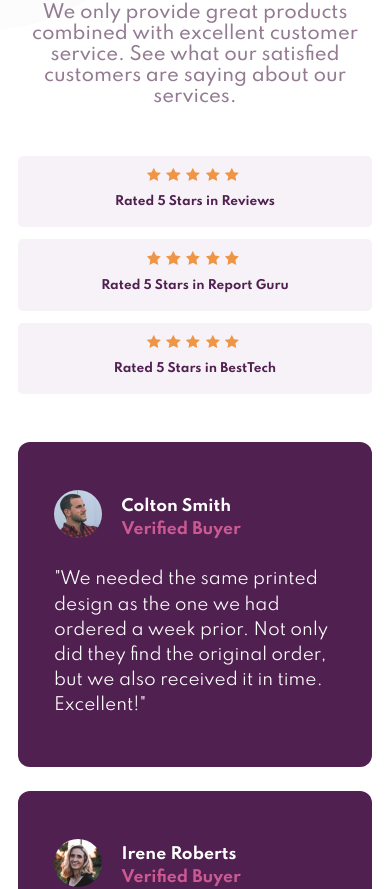
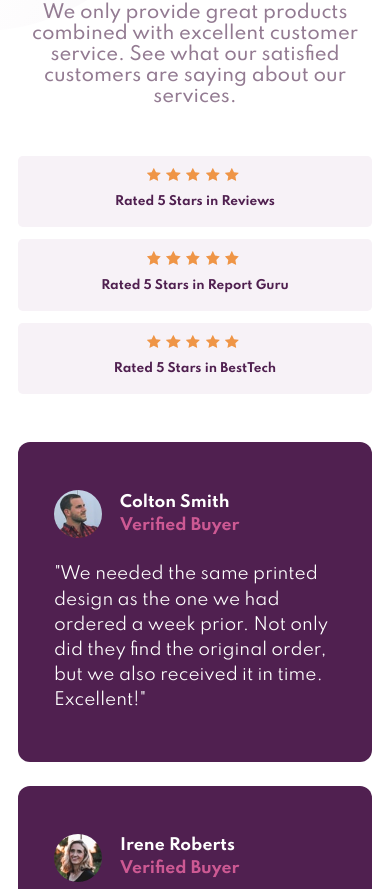
Before and after one commit to HernanChoquo161Dev/FEM-SocialProofSection, a plain HTML site: page index.html in a window 390 px wide. Shown: the part 212-1101 px from the top of the page. Drawn offline with Linux system fonts and the light colour scheme.

Commit message:
add change responsive design - CSS

```diff
--- a/css/style.css
+++ b/css/style.css
@@ -28,30 +28,29 @@ html {
 }
 /**CSS - Container component**/
 body {
+  height: 100vh;
+
   background-color: var(--color-background);
   background-size: 40vw, 80vw;
   background-image: url(../images/bg-pattern-top-desktop.svg),
     url("../images/bg-pattern-bottom-desktop.svg");
   background-repeat: no-repeat, no-repeat;
   background-position: left 0vw top 0vh, right 0 bottom 0;
-
   font-family: "Spartan", sans-serif;
 }
-.main-page {
-  width: 100vw;
-}
+/*CSS - Component*/
 .social-proof {
   display: flex;
   justify-content: center;
   align-content: center;
   flex-direction: column;
-  width: 100%;
 
   padding: 0 18rem;
   padding-top: 12rem;
+  padding-bottom: 4rem;
   margin: auto;
 }
-/**/
+/*CSS - Info and Opinions section*/
 .social-proof__info {
   flex-basis: 50%;
 
@@ -66,13 +65,14 @@ body {
 
   padding-top: 6rem;
 }
-/**/
+/*CSS - Presentation and Score section*/
 .social-proof__text {
   flex-basis: 46%;
 }
 .social-proof__score {
   flex-basis: 54%;
 }
+/*CSS - Score component*/
 .social-proof__tittle {
   color: var(--color-tittle);
   font-size: 5.6rem;
@@ -90,15 +90,13 @@ body {
 
   padding-right: 6rem;
 }
-/**/
+/*CSS - Score section*/
 .user-score {
   background-color: var(--color-score);
   color: var(--color-tittle);
 
   display: flex;
-  flex-basis: 100%;
   align-items: center;
-  flex-wrap: wrap;
 
   margin-top: 1.6rem;
   padding: 1rem 3rem;
@@ -106,7 +104,7 @@ body {
   border-radius: 0.8rem;
 }
 .user-score__box-image {
-  display: inline-block;
+  flex: 0 0 auto;
 
   margin-right: 3rem;
 }
@@ -115,7 +113,7 @@ body {
   margin-right: 0.6rem;
 }
 .user-score__box-text {
-  display: inline-block;
+  flex: 1 1 auto;
 }
 .user-score__text {
   font-size: 1.4rem;
@@ -123,7 +121,7 @@ body {
 
   margin: 1rem 0;
 }
-/*------*/
+/*--CSS - Score component - Modifiers--*/
 .user-score--start {
   margin-right: 16rem;
 }
@@ -134,7 +132,7 @@ body {
 .user-score--end {
   margin-left: 16rem;
 }
-/**/
+/*CSS - Opionions component*/
 .user-opinion {
   background-color: var(--color-tittle);
   color: var(--color-background);
@@ -143,25 +141,21 @@ body {
   border-radius: 2rem;
 }
 .user-info {
-  display: block;
-
   padding: 3rem 3.6rem;
   padding-top: 3.6rem;
-}
-.user-info__box-image {
-  display: inline-block;
+
+  display: flex;
+  align-items: center;
 }
 .user-info__image {
-  width: 4.6rem;
+  width: 4.8rem;
   border-radius: 100%;
 }
 .user-info__presentation {
-  position: relative;
   display: inline-block;
   font-size: 1.4rem;
 
   margin-left: 3rem;
-  top: -0.8rem;
 }
 .user-info__name {
   display: block;
@@ -172,8 +166,6 @@ body {
   display: block;
 }
 .user-opinion__text {
-  display: block;
-
   font-size: 136%;
   font-weight: 400;
   line-height: 2.2rem;
@@ -181,20 +173,18 @@ body {
   padding: 0 3.6rem;
   padding-bottom: 3.6rem;
 }
-/**/
+/*CSS - Opionions component - Modifiers*/
 .user-opinion--margin {
   margin-left: 3rem;
   margin-right: 3rem;
 }
 .user-opinion--center {
-  position: relative;
   margin-top: 2rem;
 }
 .user-opinion--end {
-  position: relative;
   margin-top: 4rem;
 }
-
+/*CSS - Changes for the adaptation responsive*/
 @media screen and (min-width: 1900px) {
   html {
     font-size: 100%;
@@ -215,52 +205,61 @@ body {
     font-size: 43.2%;
   }
 }
+@media screen and (max-width: 900px) {
+  html {
+    font-size: 38.2%;
+  }
+}
+/*CSS - Changes for the adaptation of the mobile*/
 @media screen and (max-width: 780px) {
   body {
-    background-image: url("../images/bg-pattern-top-mobile.svg");
-    background-size: contain;
-    background-position: left top;
+    height: auto;
+
+    background-image: url("../images/bg-pattern-top-mobile.svg"),
+      url("../images/bg-pattern-bottom-mobile.svg");
+    background-size: contain, contain;
+    background-position: left top right bottom;
   }
   html {
     font-size: 62.5%;
   }
+  /*CSS - Component*/
   .social-proof {
-    width: 100%;
-
     padding: 0 3rem;
     padding-top: 16rem;
     padding-bottom: 16rem;
   }
-  /**/
+  /*CSS - Info section*/
   .social-proof__info {
     flex-direction: column;
 
     text-align: center;
   }
+  /*CSS - Opinions section*/
   .social-proof__opinions {
     flex-direction: column;
 
     padding-top: 8rem;
   }
-  /*--*/
+  /*CSS - Opionions component*/
   .social-proof__tittle {
     font-size: 6rem;
-    display: block;
+
     margin: 0;
     padding: 0 4rem;
     margin-bottom: 3rem;
   }
   .social-proof__description {
     font-size: 3rem;
-    display: block;
+
     padding: 0;
-
     margin-bottom: 6rem;
   }
-  /*--*/
+  /*CSS - Score section*/
   .social-proof__score {
     padding: 0;
   }
+  /*CSS - Score component*/
   .user-score {
     margin: 0;
     margin-top: 2rem;
@@ -271,7 +270,6 @@ body {
     padding: 2rem 4rem;
   }
   .user-score__box-image {
-    display: block;
     margin: 0;
 
     margin-bottom: 1rem;
@@ -279,15 +277,13 @@ body {
   .user-score__image {
     width: 2.4rem;
   }
-  .user-score__box-text {
-    display: block;
-  }
   .user-score__text {
     font-size: 2rem;
   }
-  /**/
+  /*CSS - Opinion component*/
   .user-opinion {
     width: 100%;
+    flex-basis: auto;
 
     margin: 0;
     margin-bottom: 4rem;
--- a/index.html
+++ b/index.html
@@ -12,9 +12,13 @@
     <link rel="stylesheet" href="./css/style.css">
   </head>
   <body>
+    <!--Main page-->
     <main class="main-page">
+     <!--Component-->
      <div class="social-proof">
+        <!--Info section-->
         <div class="social-proof__info">
+          <!--Presentation section-->
           <div class="social-proof__text">
             <h1 class="social-proof__tittle">
               10,000+ of our users love our products.
@@ -24,6 +28,7 @@
               See what our satisfied customers are saying about our services.
             </p>
           </div>
+          <!--Score section-->
           <div class="social-proof__score">
             <div class="user-score user-score--start">
               <div class="user-score__box-image">
@@ -69,12 +74,11 @@
             </div>
           </div>
         </div>
+        <!--Opinions section-->
         <div class="social-proof__opinions">
           <div class="user-opinion">
             <div class="user-info">
-              <div class="user-info__box-image">
-                <img src="./images/image-colton.jpg" alt="user" class="user-info__image">
-              </div>
+              <img src="./images/image-colton.jpg" alt="user" class="user-info__image">
               <h2 class="user-info__presentation">
                 <span class="user-info__name">Colton Smith</span>
                 <span class="user-info__job">Verified Buyer</span>
@@ -88,9 +92,7 @@
           </div>
           <div class="user-opinion user-opinion--margin user-opinion--center">
             <div class="user-info">
-              <div class="user-info__box-image">
-                <img src="./images/image-irene.jpg" alt="user" class="user-info__image">
-              </div>
+              <img src="./images/image-irene.jpg" alt="user" class="user-info__image">
               <h2 class="user-info__presentation">
                 <span class="user-info__name">Irene Roberts</span>
                 <span class="user-info__job">Verified Buyer</span>
@@ -103,9 +105,7 @@
           </div>
           <div class="user-opinion user-opinion--end">
             <div class="user-info">
-              <div class="user-info__box-image">
-                <img src="./images/image-anne.jpg" alt="user" class="user-info__image">
-              </div>
+              <img src="./images/image-anne.jpg" alt="user" class="user-info__image">
               <h2 class="user-info__presentation">
                 <span class="user-info__name">Anne Wallace</span>
                 <span class="user-info__job">Verified Buyer</span>
```
